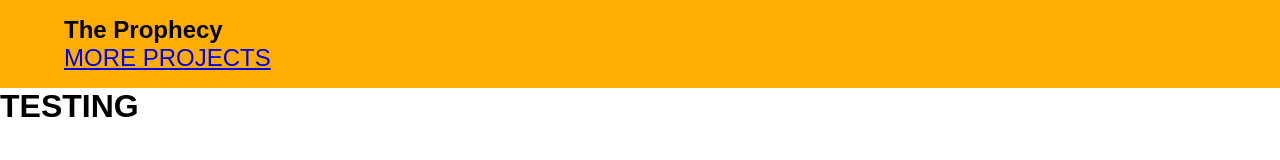
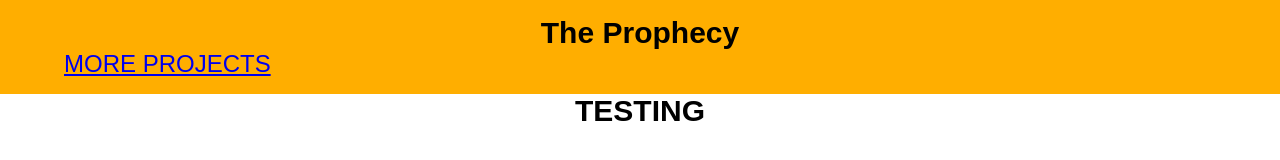
Before and after one commit to KayXDDD/The-Prophecy, a plain HTML site: page index.html in a window 1280 px wide. Drawn offline with Linux system fonts and the light colour scheme; a web font is replaced by a local one.

Commit message:
Update style.css

```diff
--- a/style.css
+++ b/style.css
@@ -23,9 +23,9 @@ nav {
 section.input {
     padding-top: 100px;
 }
-h2 {
+h1 {
     text-align: center;
-    font-size: 36px;
+    font-size: 30px;
 }
 
 p {
```
